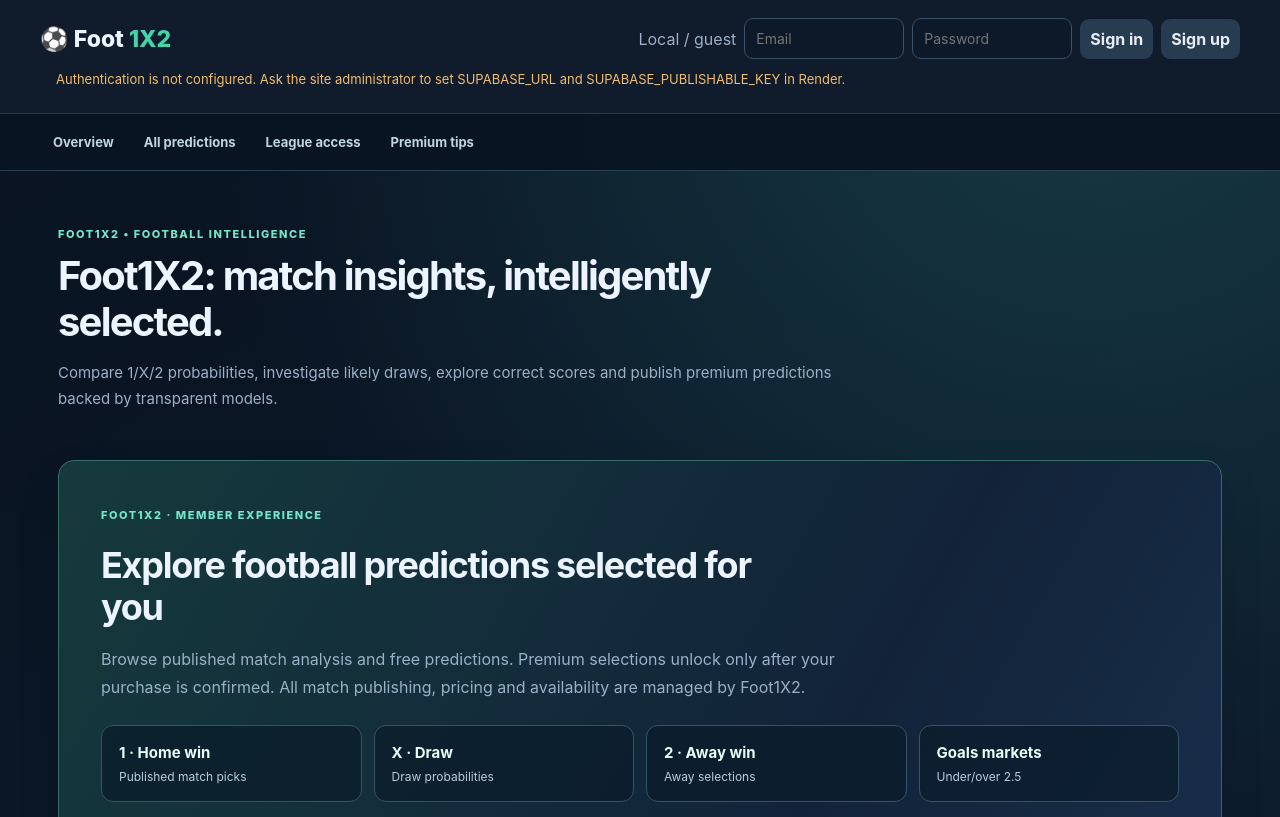
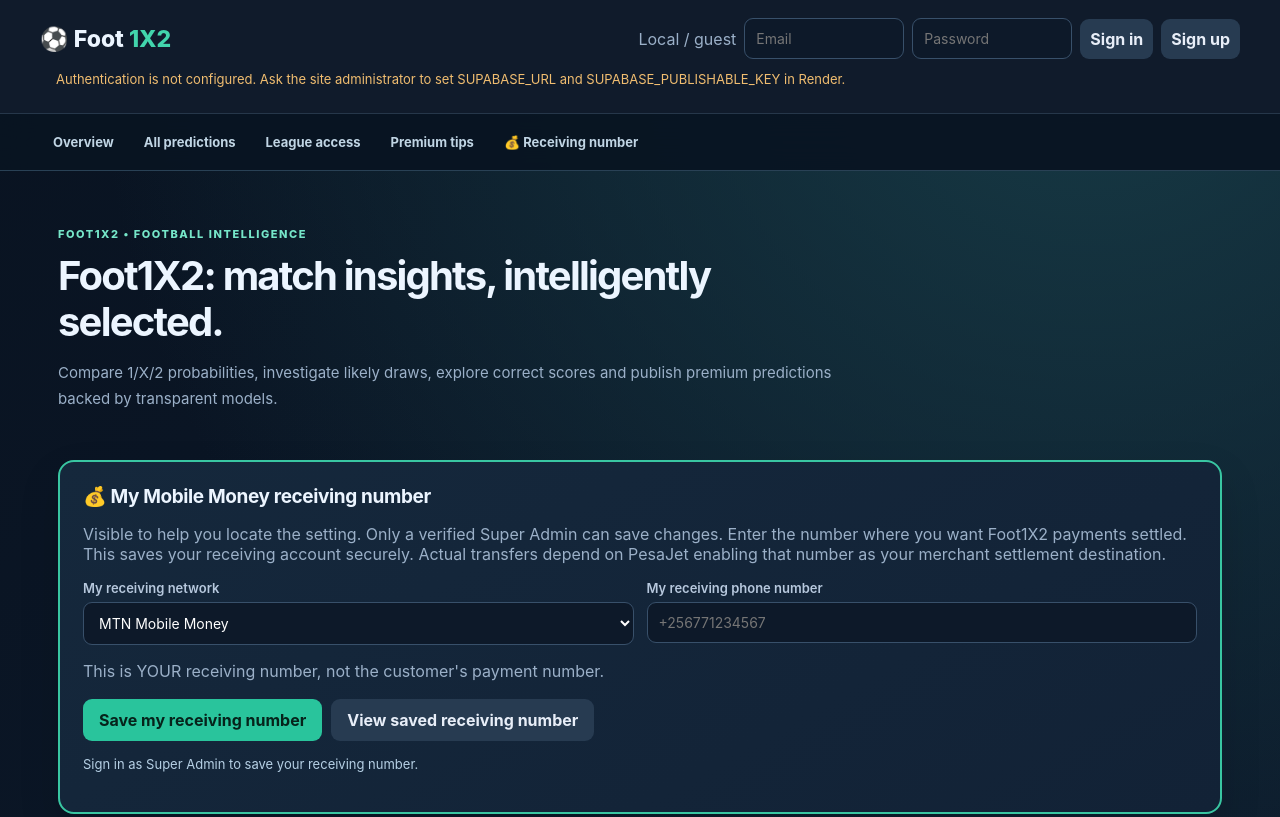
Before and after one commit to julius-kaiza/foot1X2, a website: page index.html in a window 1280 px wide. Shown: the top 817 px of the page. Drawn offline with Linux system fonts and the light colour scheme.

Commit message:
Update index.html

```diff
--- a/index.html
+++ b/index.html
@@ -163,7 +163,7 @@ body.role-customer .workspace-nav a.admin-only {display:none!important}
 <a href="#universalMarkets">All predictions</a><a href="#customerSubscriptions">League access</a><a href="#marketplaceWorkspace">
     Premium tips
    </a>
-<a class="admin-only" href="#ticketBuilder">🎟 Create tickets</a><a class="admin-only" href="#merchantSettlementPanel">💰 Receiving number</a><a class="admin-only" href="#adminPanel">
+<a class="admin-only" href="#ticketBuilder">🎟 Create tickets</a><a href="#merchantSettlementPanel">💰 Receiving number</a><a class="admin-only" href="#adminPanel">
     Super Admin
    </a>
 
@@ -179,6 +179,15 @@ body.role-customer .workspace-nav a.admin-only {display:none!important}
 <p class="muted">
      Compare 1/X/2 probabilities, investigate likely draws, explore correct scores and publish premium predictions backed by transparent models.
     </p>
+</section>
+<section class="panel" id="merchantSettlementPanel" style="margin:0 0 24px;border:2px solid #39c6a2;scroll-margin-top:85px">
+<h2>💰 My Mobile Money receiving number</h2>
+<p class="muted">Visible to help you locate the setting. Only a verified Super Admin can save changes. Enter the number where you want Foot1X2 payments settled. This saves your receiving account securely. Actual transfers depend on PesaJet enabling that number as your merchant settlement destination.</p>
+<div class="fields"><div class="field"><label for="merchantNetwork">My receiving network</label><select id="merchantNetwork"><option value="mtn">MTN Mobile Money</option><option value="airtel">Airtel Money</option></select></div>
+<div class="field"><label for="merchantPhone">My receiving phone number</label><input id="merchantPhone" type="tel" inputmode="tel" autocomplete="tel" placeholder="+256771234567" aria-describedby="merchantPhoneHelp"/></div></div>
+<p class="muted" id="merchantPhoneHelp">This is YOUR receiving number, not the customer's payment number.</p>
+<div class="actions"><button id="merchantSave" type="button">Save my receiving number</button><button id="merchantReload" type="button" class="secondary">View saved receiving number</button></div>
+<p id="merchantStatus" class="status" role="status" aria-live="polite">Sign in as Super Admin to save your receiving number.</p>
 </section>
 <section aria-labelledby="customerTitle" class="customer-welcome panel" id="customerWelcome">
 <span class="eyebrow">FOOT1X2 · MEMBER EXPERIENCE</span>
@@ -624,15 +633,7 @@ body.role-customer .workspace-nav a.admin-only {display:none!important}
 </div>
 </section>
 <section aria-label="Super Administrator Control Centre" class="full panel hidden admin-only" id="adminPanel">
-<section class="panel admin-only" id="merchantSettlementPanel" style="margin:0 0 24px;border:2px solid #39c6a2;scroll-margin-top:85px">
-<h2>💰 My Mobile Money receiving number</h2>
-<p class="muted">Super Admin only. Enter the number where you want Foot1X2 payments settled. This saves your receiving account securely. Actual transfers depend on PesaJet enabling that number as your merchant settlement destination.</p>
-<div class="fields"><div class="field"><label for="merchantNetwork">My receiving network</label><select id="merchantNetwork"><option value="mtn">MTN Mobile Money</option><option value="airtel">Airtel Money</option></select></div>
-<div class="field"><label for="merchantPhone">My receiving phone number</label><input id="merchantPhone" type="tel" inputmode="tel" autocomplete="tel" placeholder="+256771234567" aria-describedby="merchantPhoneHelp"/></div></div>
-<p class="muted" id="merchantPhoneHelp">This is YOUR receiving number, not the customer's payment number.</p>
-<div class="actions"><button id="merchantSave" type="button">Save my receiving number</button><button id="merchantReload" type="button" class="secondary">View saved receiving number</button></div>
-<p id="merchantStatus" class="status" role="status" aria-live="polite">No receiving number loaded.</p>
-</section>
+
 <h2>
      Super Admin Control Centre
     </h2>
```
